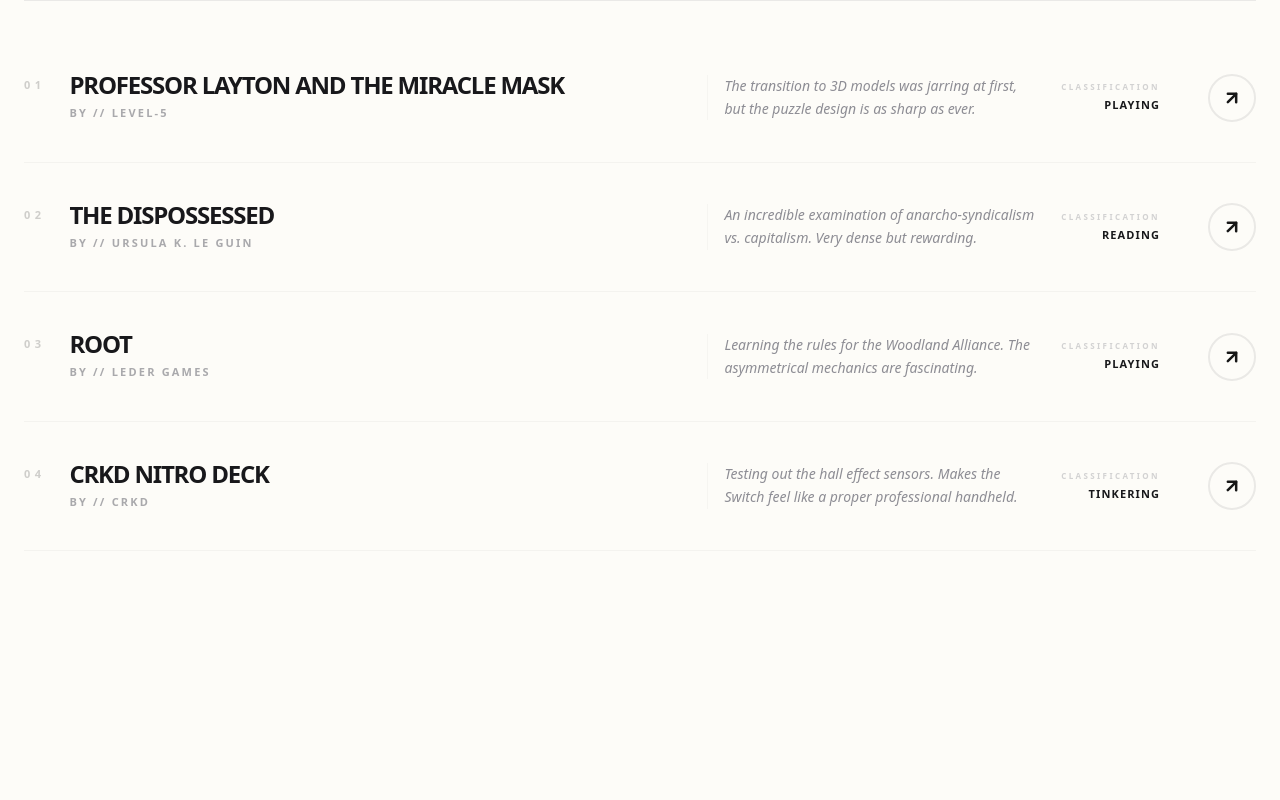
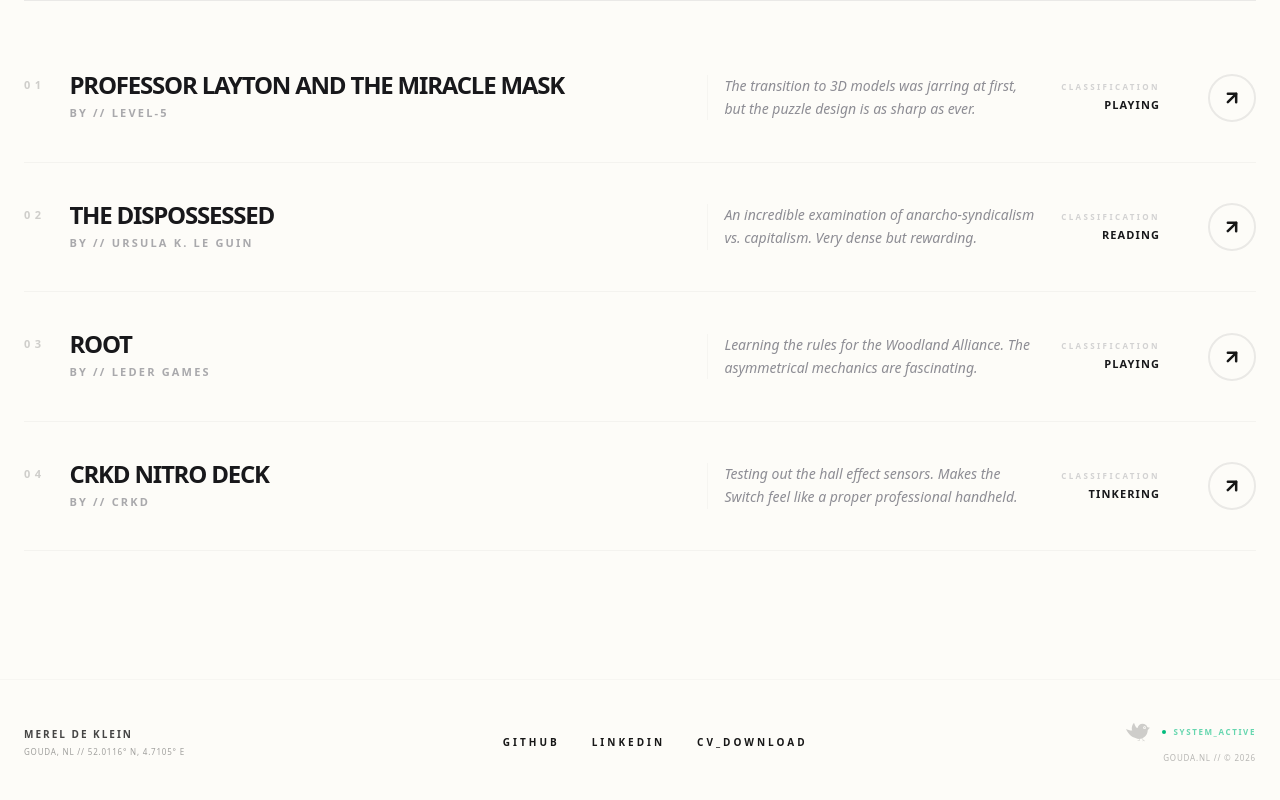
Before and after one commit to merel-de-klein/merel.me, a Next.js app: page / in a window 1280 px wide. Shown: the part 2047-2847 px from the top of the page. Before the commit the page ends 2646 px from the top, so only its background shows below. Built offline with nearby package versions, Linux system fonts and the light colour scheme.

Commit message:
Add footer to the layout

```diff
--- a/src/app/layout.tsx
+++ b/src/app/layout.tsx
@@ -1,9 +1,10 @@
+import { Footer } from '@/components/Footer';
 import { Navbar } from '@/components/Navbar';
 import { ThemeProvider } from '@/components/ThemeProvider';
+import { personalInfo, siteConfig } from '@/constants/site';
 import type { Metadata } from 'next';
 import { Geist, Geist_Mono } from 'next/font/google';
 import './globals.css';
-import { siteConfig } from '@/constants/site';
 
 const geistSans = Geist({
   variable: '--font-geist-sans',
@@ -18,24 +19,24 @@
 export const metadata: Metadata = {
   metadataBase: new URL('https://merel.me'),
   title: {
-    default: `${siteConfig.name} — Frontend Dev`,
-    template: `%s | ${siteConfig.name}`,
+    default: `${personalInfo.name} — Frontend Dev`,
+    template: `%s | ${personalInfo.name}`,
   },
   description: siteConfig.description,
   keywords: ['Design', 'Frontend', 'Development', 'Stash', 'Archive'],
-  authors: [{ name: siteConfig.name }],
-  creator: siteConfig.name,
+  authors: [{ name: personalInfo.name }],
+  creator: personalInfo.name,
   openGraph: {
     type: 'website',
     locale: 'en_US',
     url: 'https://merel.me',
-    title: siteConfig.name,
+    title: personalInfo.name,
     description: siteConfig.description,
-    siteName: siteConfig.name,
+    siteName: personalInfo.name,
   },
   twitter: {
     card: 'summary_large_image',
-    title: siteConfig.name,
+    title: personalInfo.name,
     description: siteConfig.description,
   },
 };
@@ -61,6 +62,7 @@
         >
           <Navbar />
           {children}
+          <Footer />
         </ThemeProvider>
       </body>
     </html>
--- /dev/null
+++ b/src/components/Footer.tsx
@@ -0,0 +1,62 @@
+import { cvConfig, personalInfo, siteConfig } from '@/constants/site';
+import { Blackbird } from '@/icons/Blackbird';
+
+export const Footer = () => {
+  return (
+    <footer className="mt-20 border-t border-border/30 py-10 bg-background">
+      <div className="max-w-7xl mx-auto px-6 flex flex-col md:flex-row justify-between items-center gap-6">
+        <div className="flex flex-col gap-1">
+          <span className="text-[10px] font-black uppercase tracking-[0.2em] text-foreground/80">
+            {personalInfo.name}
+          </span>
+          <span className="text-[8px] font-medium uppercase tracking-widest text-foreground/40">
+            {personalInfo.location}, {personalInfo.country} //{' '}
+            {personalInfo.coordinates}
+          </span>
+        </div>
+
+        <div className="flex items-center gap-8 text-[10px] font-black uppercase tracking-[0.3em]">
+          <a
+            href={siteConfig.links.github}
+            className="hover:text-emerald-500 transition-colors"
+          >
+            Github
+          </a>
+          <a
+            href={siteConfig.links.linkedin}
+            className="hover:text-emerald-500 transition-colors"
+          >
+            LinkedIn
+          </a>
+          <a
+            href={cvConfig.location}
+            download={cvConfig.fileName}
+            target="_blank"
+            rel="noopener noreferrer"
+            className="hover:text-emerald-500 transition-colors flex items-center gap-2"
+          >
+            CV_Download
+          </a>
+        </div>
+
+        <div className="text-right flex flex-col gap-2">
+          <div className="flex items-center justify-end gap-3">
+            <div className="opacity-20 hover:opacity-100 transition-opacity duration-500">
+              <Blackbird />
+            </div>
+
+            <span className="text-[8px] font-black uppercase tracking-[0.2em] text-emerald-500/60 flex items-center gap-2">
+              <span className="h-1 w-1 rounded-full bg-emerald-500 animate-pulse" />
+              System_Active
+            </span>
+          </div>
+
+          <span className="text-[8px] font-medium uppercase tracking-[0.1em] text-foreground/30">
+            {personalInfo.location}.{personalInfo.country} // ©{' '}
+            {new Date().getFullYear()}
+          </span>
+        </div>
+      </div>
+    </footer>
+  );
+};
--- a/src/constants/site.ts
+++ b/src/constants/site.ts
@@ -1,21 +1,26 @@
 export const siteConfig = {
-  name: 'Merel de Klein',
   description:
-    'A curated collection of media, projects, and professional experience.',
+  'A curated collection of media, projects, and professional experience.',
   url: 'https://your-portfolio.com',
   links: {
     github: 'https://github.com/merel-de-klein',
     githubRepo: 'https://github.com/merel-de-klein/merel.me',
+    linkedin: 'https://www.linkedin.com/in/merel-de-klein'
   },
 };
+
+export const cvConfig = {
+  location: '/merel-de-klein-cv-public.pdf',
+  fileName: '/CV_Merel_de_Klein_Public.pdf',
+}
 
 export const currentPosition = {
   started: new Date('2022-10-01'),
   title: 'Frontend\nDeveloper',
   company: 'Thingiverse',
   description: `Currently focused on modernizing the web architecture for the world's
-    largest 3D printing community. Bridging legacy systems with modern
-    React patterns.`,
+  largest 3D printing community. Bridging legacy systems with modern
+  React patterns.`,
   closingStatement: 'Building the infrastructure for the next generation of makers.',
   location: 'Utrecht, NL',
   stack: ['React', 'TypeScript', 'SCSS'],
@@ -23,6 +28,9 @@
 };
 
 export const personalInfo = {
+  name: 'Merel de Klein',
   birthday: new Date('1997-06-02'),
-  location: 'Gouda'
+  location: 'Gouda',
+  country: 'NL',
+  coordinates: '52.0116° N, 4.7105° E',
 };
```
